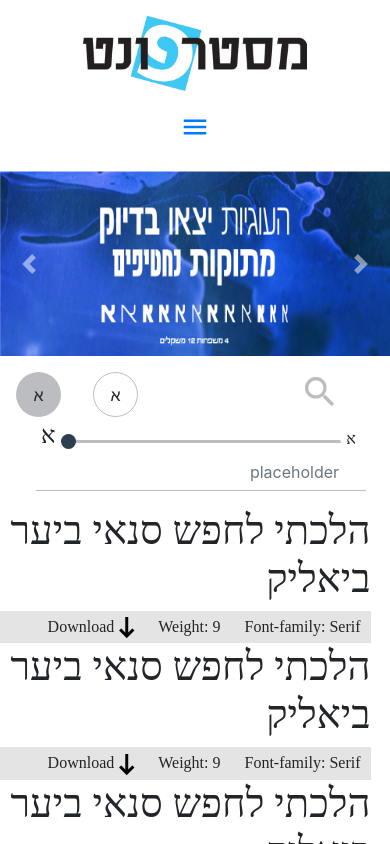
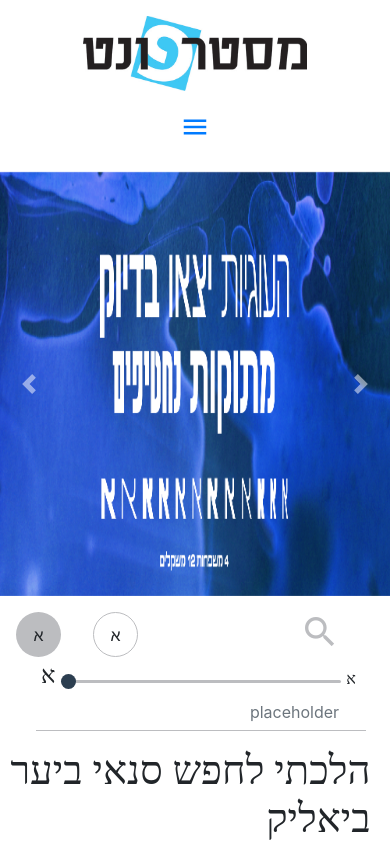
Before and after one commit to itsumrat/master-font, a React (Create React App) app: page / in a window 390 px wide. Shown: the top 844 px of the page. Built offline with nearby package versions, Linux system fonts and the light colour scheme.

Commit message:
small device lass then 768

```diff
--- a/src/App.css
+++ b/src/App.css
@@ -536,3 +536,11 @@ table {
     padding: .2rem 0;
   }
 }
+
+/*----- Small devices (landscape phones, less than 768px) -----*/
+@media (max-width: 767.98px) {
+  .carousel-item img {
+    height: 425px;
+    width: 100%;
+  }
+}
```
